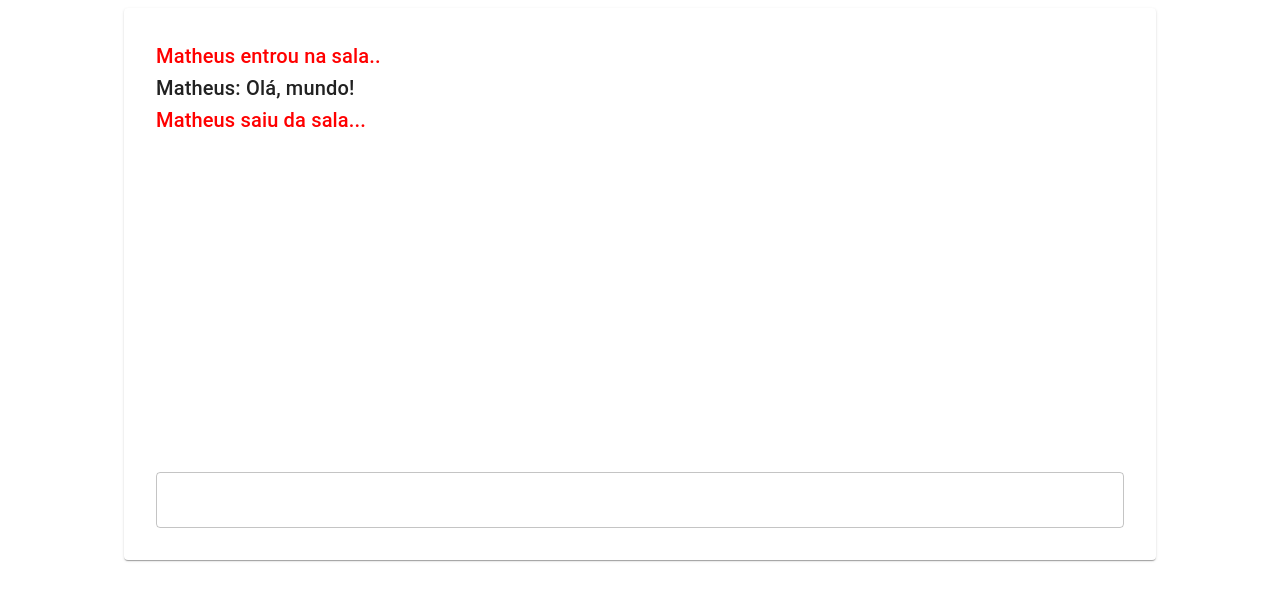
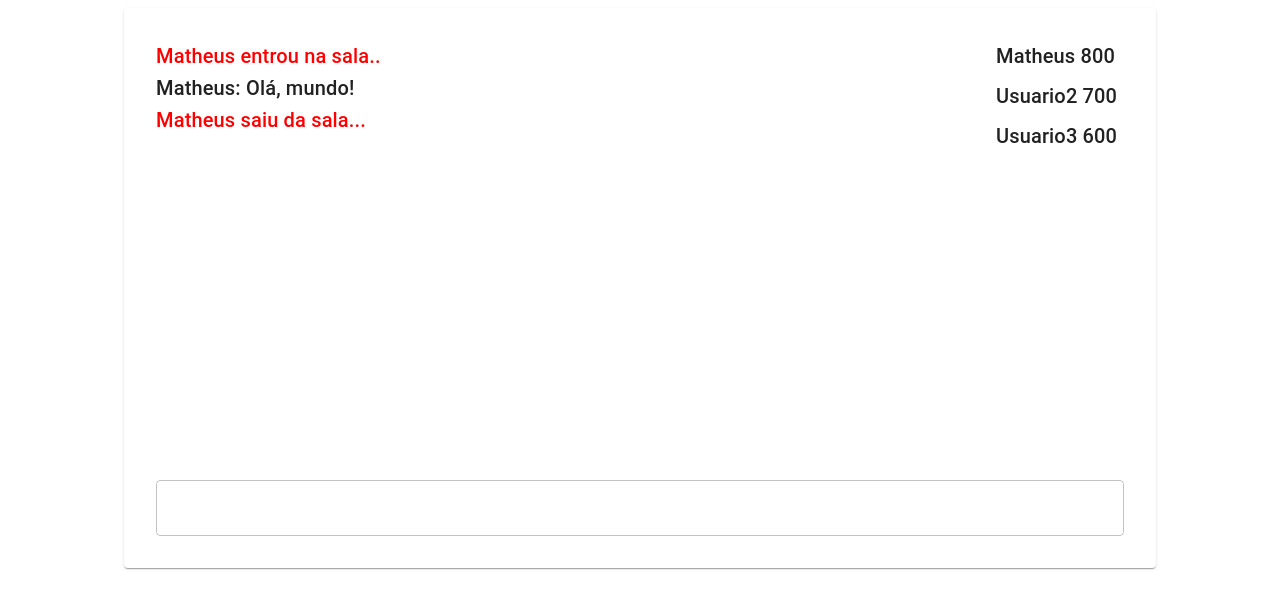
Before and after one commit to MatheusMartinsss/Quests, a React (Create React App) app: page /sala/1 in a window 1280 px wide. Shown: the top 608 px of the page. Built offline with nearby package versions, Linux system fonts and the light colour scheme.

Commit message:
refactor party layout

```diff
--- a/src/presentation/pages/party/components/party-message-box.tsx
+++ b/src/presentation/pages/party/components/party-message-box.tsx
@@ -15,7 +15,8 @@ const PartyMessageBox: React.FC<props> = ({ handleMessage }: props) => {
             padding={2}
             display="flex"
             minHeight='50px'
-
+            minWidth='200px'
+            flexGrow='1'
         >
             <TextField
                 onKeyUp={(e) => {
--- a/src/presentation/pages/party/components/party-messages-list.tsx
+++ b/src/presentation/pages/party/components/party-messages-list.tsx
@@ -1,7 +1,6 @@
 import React from 'react'
 import { Box} from '@mui/material'
 import PartyMessage from './party-message'
-import PartyMessageBox from './party-message-box'
 type props = {
     data: any
 }
@@ -11,7 +10,8 @@ const PartyMessagesList: React.FC<props> = ({ data }: props) => {
             padding={2}
             display="flex"
             flexDirection='column'
-            overflow='scroll'
+            overflow='auto'
+            flexGrow='1'
             height='400px'
         >
             {data.map(({ id, message, name, event }: any) => (
--- a/src/presentation/pages/party/party.tsx
+++ b/src/presentation/pages/party/party.tsx
@@ -1,8 +1,8 @@
 import React, { useState } from 'react'
-import { Box, Paper } from '@mui/material'
+import { Box, Paper, Divider, Grid } from '@mui/material'
 import PartyMessagesList from './components/party-messages-list'
 import PartyMessageBox from './components/party-message-box'
-
+import PartyMembersList from './components/party-members-list'
 
 const Party: React.FC = () => {
 
@@ -22,6 +22,16 @@ const Party: React.FC = () => {
         message: 'Matheus saiu da sala...',
         event: true
     }])
+    let members = [{
+        name: 'Matheus',
+        score: 800
+    }, {
+        name: 'Usuario2',
+        score: 700,
+    }, {
+        name: 'Usuario3',
+        score: 600
+    }]
     const handleMessage = (message: string): void => {
         setMessages((_messages: any) => ([..._messages, { name: 'Matheus', id: messages.length + 1, event: false, message: message }]))
     }
@@ -30,19 +40,31 @@ const Party: React.FC = () => {
             component={Paper}
             padding={2}
             display="flex"
-            flexGrow='1'
-            flexDirection='column'
             margin='auto'
             minHeight='400px'
             minWidth='200px'
             maxWidth='1000px'
         >
+            <Grid
+                container
+                spacing={1}
+            >
+                <Grid item xs={12} md={10} order={{ xs: 2, md: 1 }}>
                     <PartyMessagesList
                         data={messages}
                     />
+                </Grid>
+                <Grid item xs={12} md={2} order={{ xs: 1, md: 2 }}>
+                    <PartyMembersList
+                        members={members}
+                    />
+                </Grid>
+                <Grid item xs={12} md={12} order={{ xs: 3, md: 4 }}>
                     <PartyMessageBox
                         handleMessage={handleMessage}
                     />
+                </Grid>
+            </Grid>
         </Box>
     )
 }
```
Lines whose indentation alone changed are shown as unchanged.
